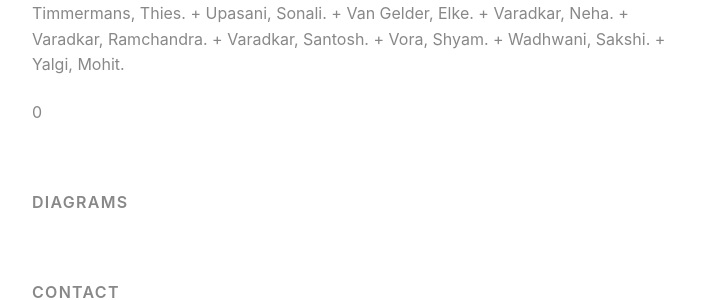
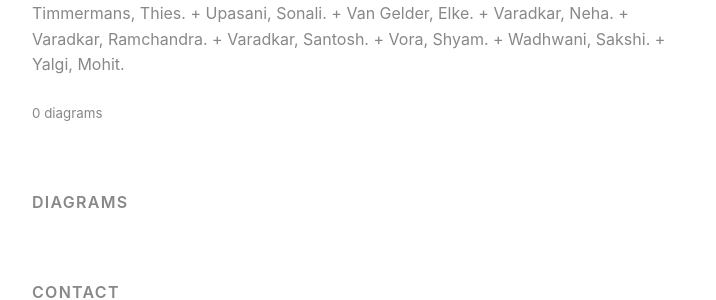
Before and after one commit to kushalsamant/kushalsamant.github.io, a Jekyll site: the page built from index.html, in a window 1280 px wide and 900 px high, scrolled down 2797 px. Shown: the part 158-458 px from the top of the window, without its empty margins (252-968 px from the left). Built offline with Jekyll 4.4.1, drawn with Linux system fonts in a browser that asks for light colours.

Commit message:
Update index.html
Signed-off-by: Kushal Samant Architects <writetokushaldsamant@gmail.com>

```diff
--- a/index.html
+++ b/index.html
@@ -23,7 +23,9 @@ title: kvshvl
 
 {% assign diagram_images = jpg_files | concat: jpeg_files | concat: png_files %}
 
-{{ diagram_images | size }} {% include render_diagrams.html %}
+<p class="diagram-count"><small>{{ diagram_images | size }} diagrams</small></p>
+
+{% include render_diagrams.html %}
 
 {% include contact.html %}
 {% include social.html %}
```
